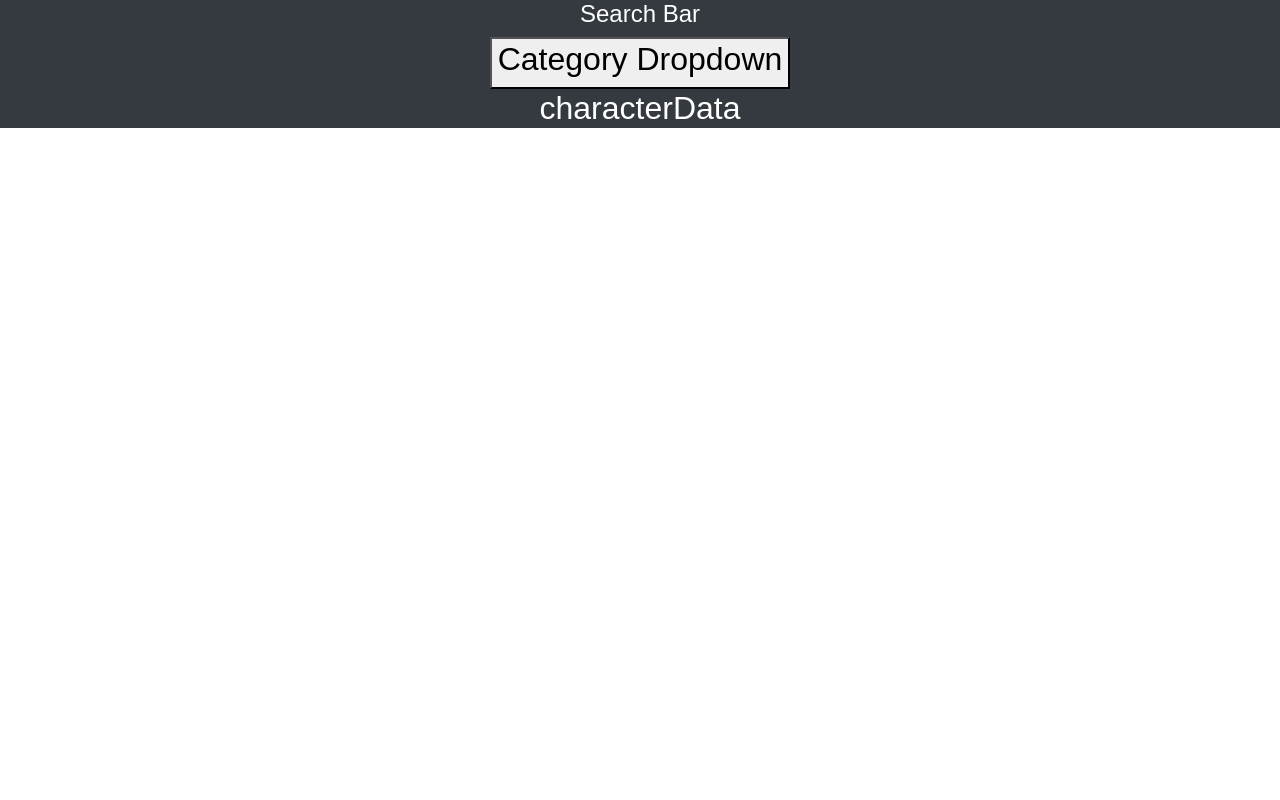
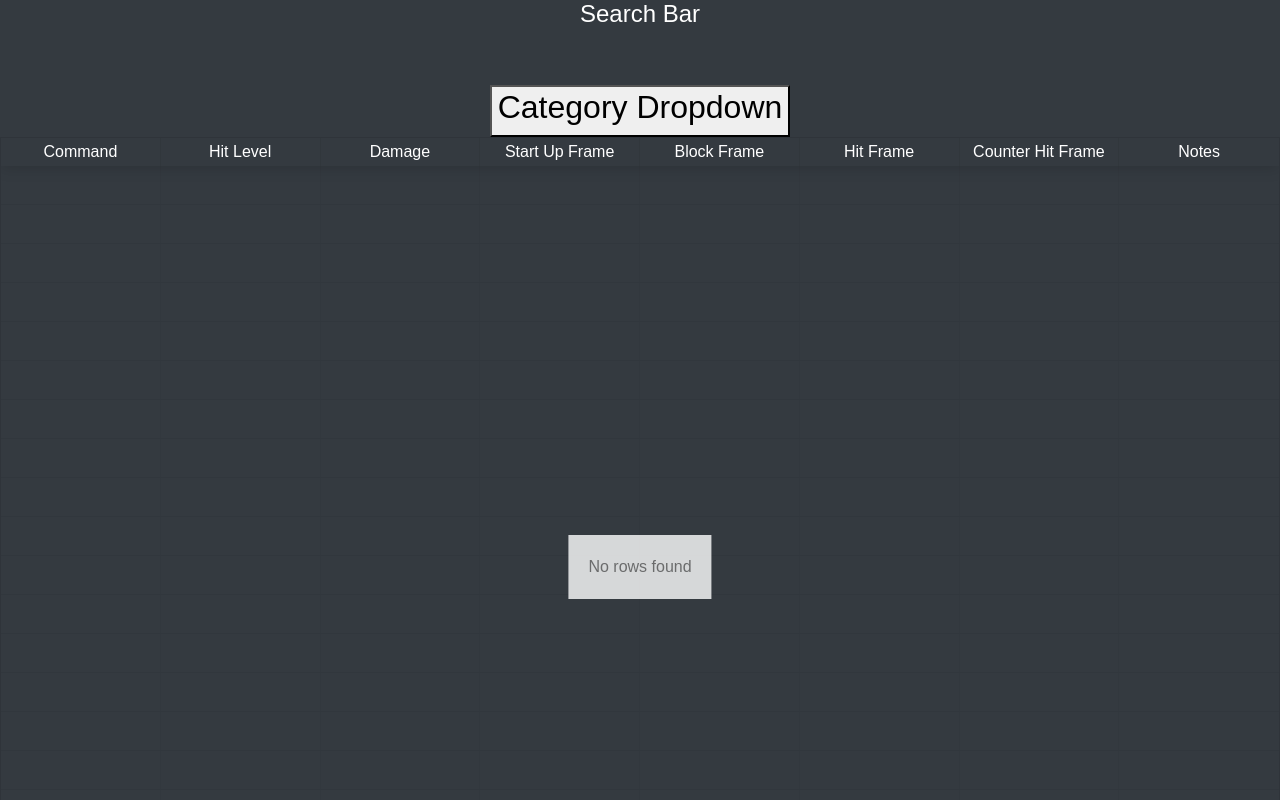
Before and after one commit to DanteUh/tekken-frame-data-app, a React (Create React App) app: page / in a window 1280 px wide. Shown: the top 800 px of the page. Built offline with nearby package versions, Linux system fonts and the light colour scheme.

Commit message:
Implement react table and basic render

```diff
--- a/package.json
+++ b/package.json
@@ -9,6 +9,7 @@
     "react": "^16.2.0",
     "react-dom": "^16.2.0",
     "react-scripts": "1.1.1",
+    "react-table": "^6.7.6",
     "reactstrap": "^5.0.0-beta",
     "request": "^2.83.0"
   },
--- a/src/Components/CategoryDropdown.jsx
+++ b/src/Components/CategoryDropdown.jsx
@@ -14,8 +14,8 @@ export default class CategoryDropdown extends Component {
 
   render() {
     return (
-      <div className="category-dropdown">
-        <button onClick={this.toggleClick}>
+      <div className="category-dropdown pt-5 pb-3">
+        <button className="dropdown-btn" onClick={this.toggleClick}>
           <h2>Category Dropdown</h2>
         </button>
         <Collapse isOpen={this.state.collapse}>
--- a/src/Components/DataTable.jsx
+++ b/src/Components/DataTable.jsx
@@ -1,8 +1,37 @@
 import React from 'react';
 import PropTypes from 'prop-types';
+import ReactTable from 'react-table';
 
 const DataTable = props => (
   <div className="data-table">
+    <ReactTable
+      columns={[
+        {
+          Header: "Command",
+        },
+        {
+          Header: "Hit Level",
+        },
+        {
+          Header: "Damage",
+        },
+        {
+          Header: "Start Up Frame",
+        },
+        {
+          Header: "Block Frame",
+        },
+        {
+          Header: "Hit Frame",
+        },
+        {
+          Header: "Counter Hit Frame",
+        },
+        {
+          Header: "Notes",
+        },
+      ]}
+    />
     <h2>{props.characterData}</h2>
   </div>
 );
--- a/src/index.js
+++ b/src/index.js
@@ -1,4 +1,5 @@
 import 'bootstrap/dist/css/bootstrap.css';
+import 'react-table/react-table.css'
 import React from 'react';
 import ReactDOM from 'react-dom';
 import './index.css';
```
Also changed, not shown: 1 other file (tests, documents, lock files or other folders).
